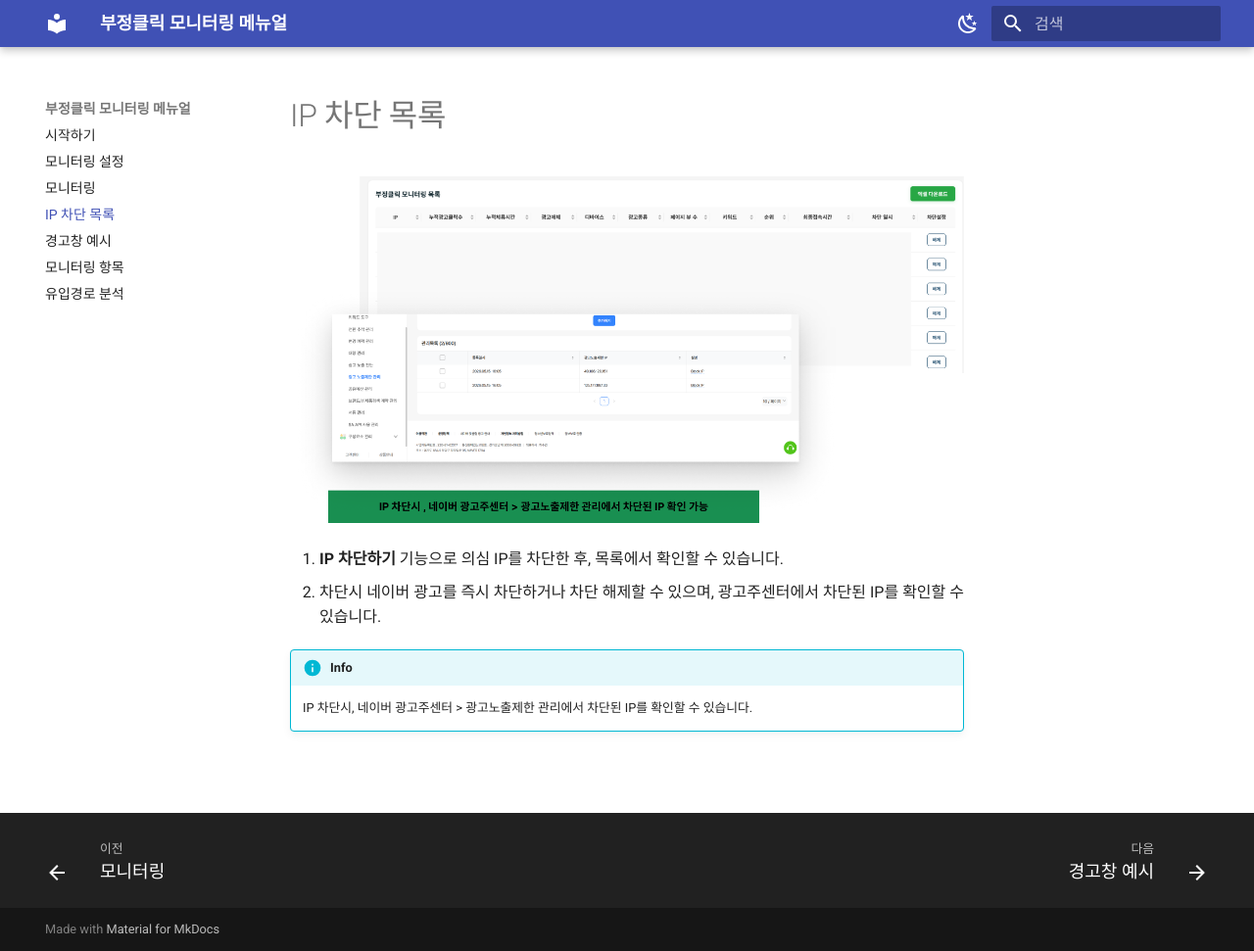
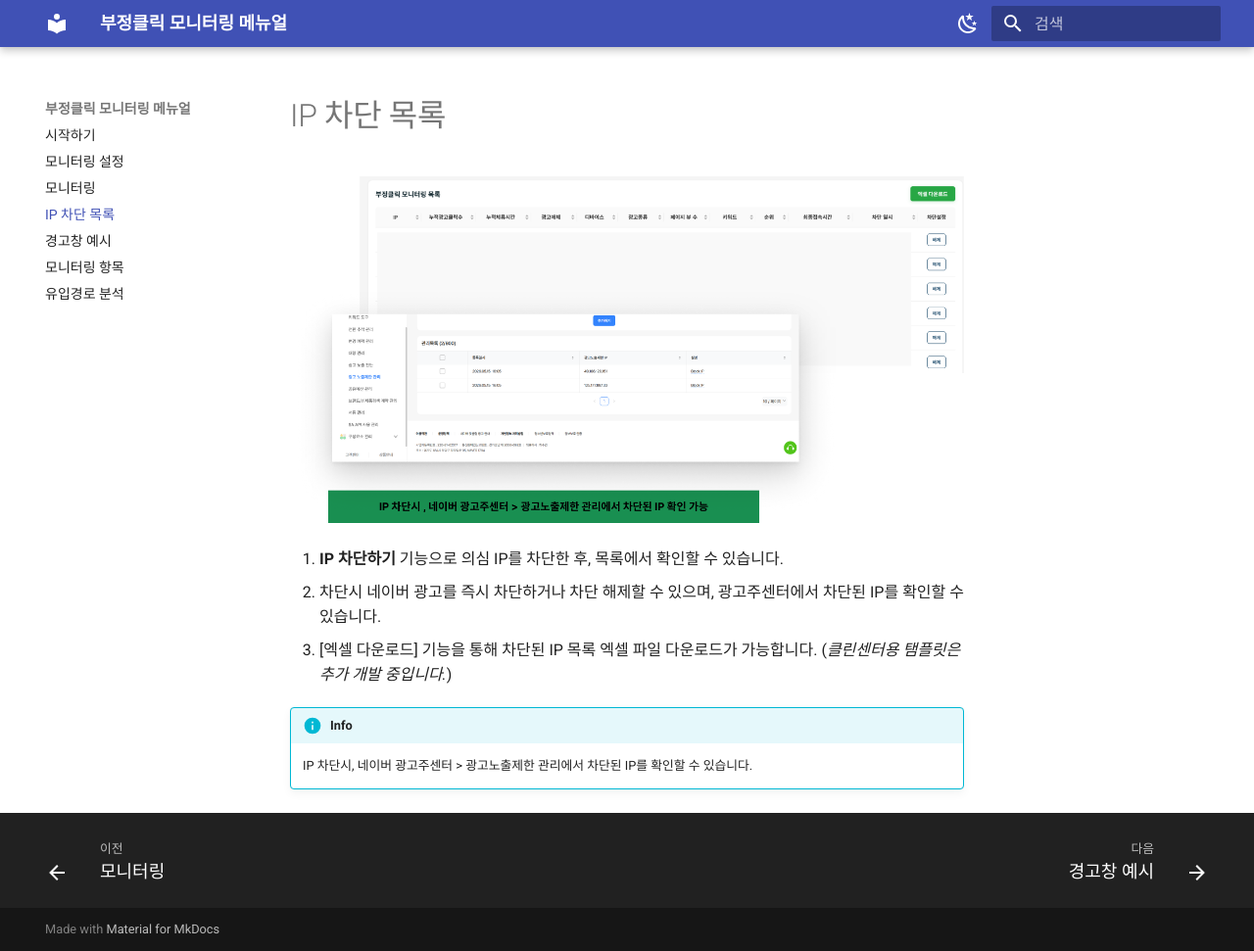
Before and after one commit to EinsHong/fraud_click_manual, an MkDocs documentation site: the page built from docs/ip-block.md, in a window 1280 px wide and 971 px high. Shown: the whole window at 98% size. Built offline with MkDocs 1.6.1 and Material for MkDocs 9.7.7, drawn with Linux system fonts in a browser that asks for light colours.

Commit message:
Update ip-block.md

```diff
--- a/docs/ip-block.md
+++ b/docs/ip-block.md
@@ -4,6 +4,7 @@
 
 1. **IP 차단하기** 기능으로 의심 IP를 차단한 후, 목록에서 확인할 수 있습니다.
 2. 차단시 네이버 광고를 즉시 차단하거나 차단 해제할 수 있으며, 광고주센터에서 차단된 IP를 확인할 수 있습니다.
+3. [엑셀 다운로드] 기능을 통해 차단된 IP 목록 엑셀 파일 다운로드가 가능합니다. (*클린센터용 탬플릿은 추가 개발 중입니다.*)
 
 !!! info
     IP 차단시, 네이버 광고주센터 > 광고노출제한 관리에서 차단된 IP를 확인할 수 있습니다.
```
